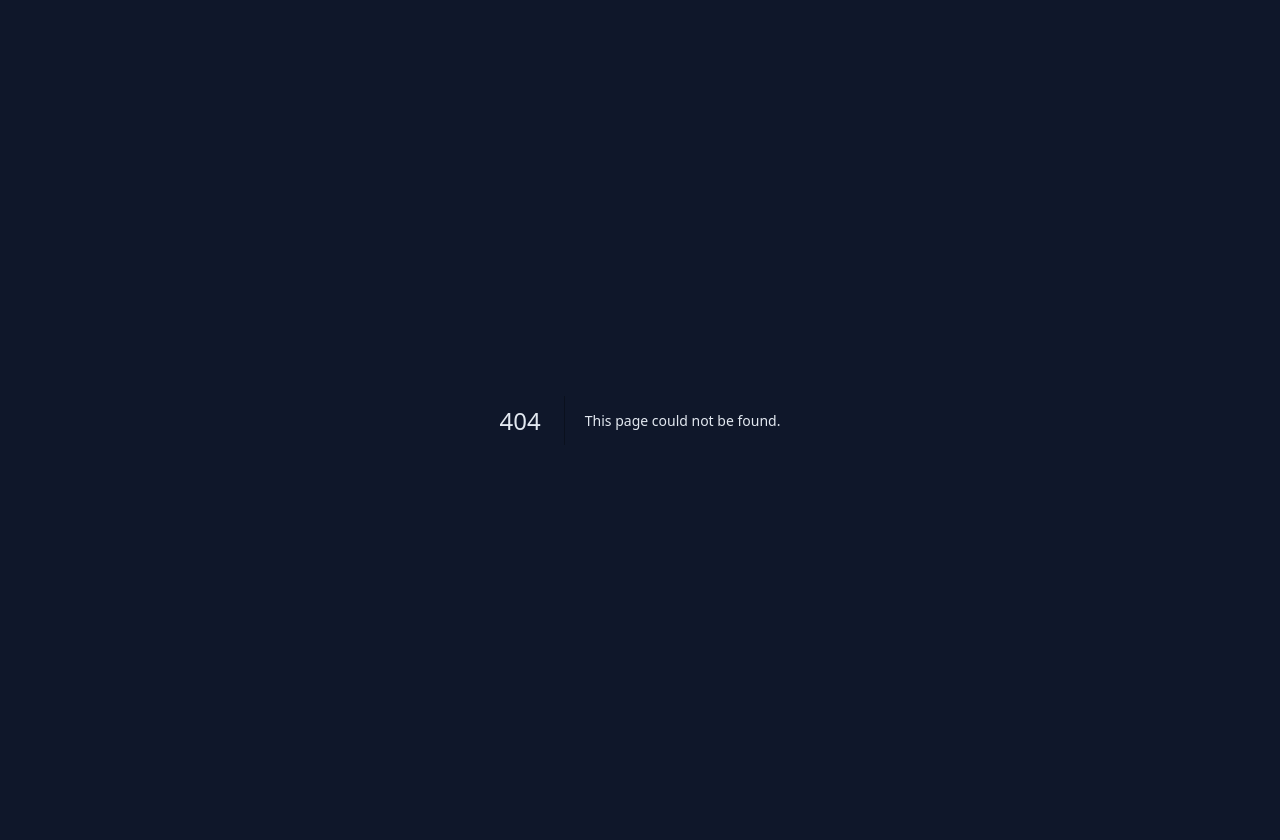
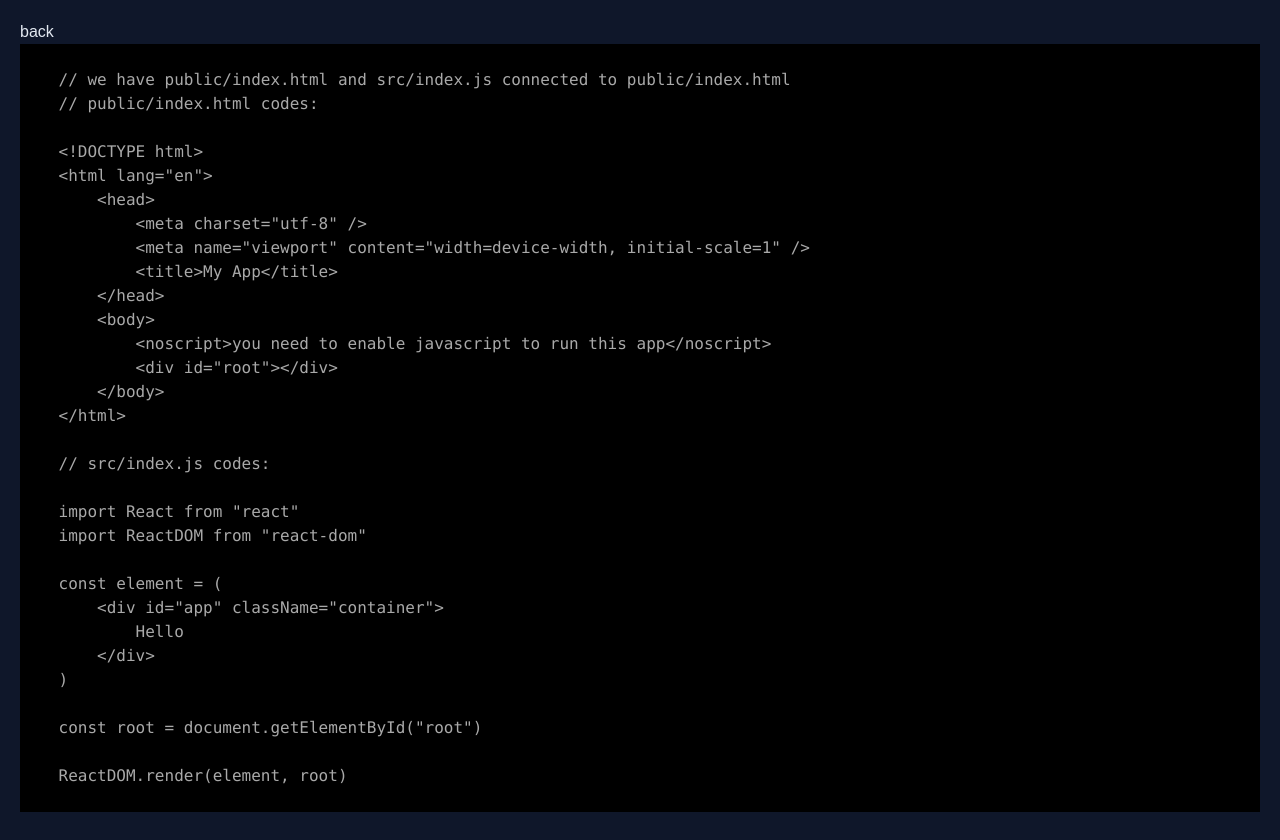
Before and after one commit to arefmaghdam/review-of-next.js14-react, a Next.js app: page /react/getting-started in a window 1280 px wide. Before the commit this address had no page. Built offline with nearby package versions, Linux system fonts and the light colour scheme; a web font is replaced by a local one.

Commit message:
feat: review of react getting started

```diff
--- /dev/null
+++ b/src/app/react/getting-started/page.tsx
@@ -0,0 +1,48 @@
+import React, { FC } from "react";
+import Link from "next/link";
+import CodePreview from "../../../components/code-preview";
+
+const GettingStarted: FC = () => {
+  return (
+    <div>
+      <Link href="/">back</Link>
+      <CodePreview
+        imgURL=""
+        content={`
+    // we have public/index.html and src/index.js connected to public/index.html
+    // public/index.html codes:
+
+    <!DOCTYPE html>
+    <html lang="en">
+        <head>
+            <meta charset="utf-8" />
+            <meta name="viewport" content="width=device-width, initial-scale=1" />
+            <title>My App</title>
+        </head>
+        <body>
+            <noscript>you need to enable javascript to run this app</noscript>
+            <div id="root"></div>
+        </body>
+    </html>
+
+    // src/index.js codes:
+
+    import React from "react"
+    import ReactDOM from "react-dom"
+
+    const element = (
+        <div id="app" className="container">
+            Hello
+        </div>
+    )
+
+    const root = document.getElementById("root")
+
+    ReactDOM.render(element, root)
+      `}
+      />
+    </div>
+  );
+};
+
+export default GettingStarted;
--- a/src/components/providers/react-provider.tsx
+++ b/src/components/providers/react-provider.tsx
@@ -7,6 +7,7 @@ const ReactProvider: FC = () => {
       <Link href="/react/introduction">introduction</Link>
       <Link href="/react/create-react-app">create react app</Link>
       <Link href="/react/install">install</Link>
+      <Link href="/react/getting-started">getting started</Link>
     </div>
   );
 };
```
